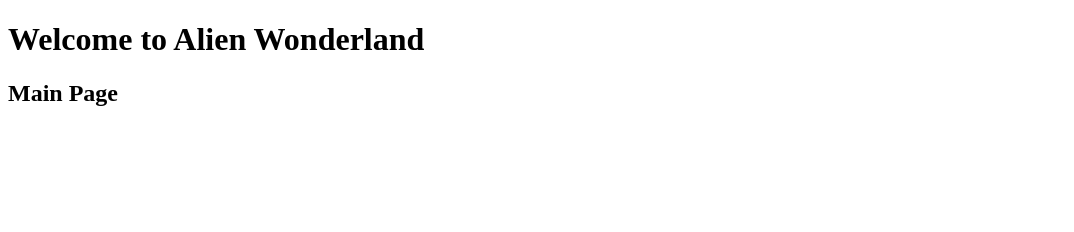
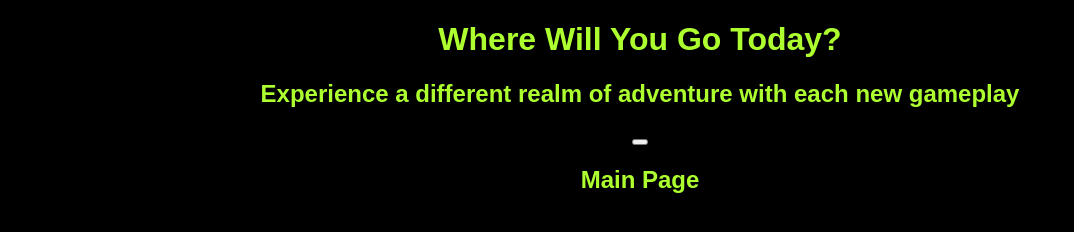
Before and after one commit to eakleine/cis440-tag, a website: page AlienProject/dashboard.html in a window 1280 px wide. Shown: the whole page, without its empty margins (0-1074 px from the left). Drawn offline with Linux system fonts and the light colour scheme.

Commit message:
Updates to DSKTP
Yuh desktop and profile page

```diff
--- a/AlienProject/dashboard.html
+++ b/AlienProject/dashboard.html
@@ -3,7 +3,9 @@
 
 <head>
     <meta charset="utf-8">
-    <title>Logon</title>
+    <title>Avatar</title>
+
+    <link href="styles.css" rel="stylesheet">
 </head>
 
 <body>
@@ -11,11 +13,15 @@
     </header>
 
     <nav>
+
     </nav>
 
      <main>
 
-        <h1>Welcome to Alien Wonderland</h1>
+        <h1>Where Will You Go Today?</h1>
+        <h2>Experience a different realm of adventure with each new gameplay</h2>
+
+        <button></button>
         <h2>Main Page</h2>
 
         <form method="GET" action="http://localhost:8080">
```
Also changed, not shown: AlienProject/avatar_creator.html (+5 -4 lines).
